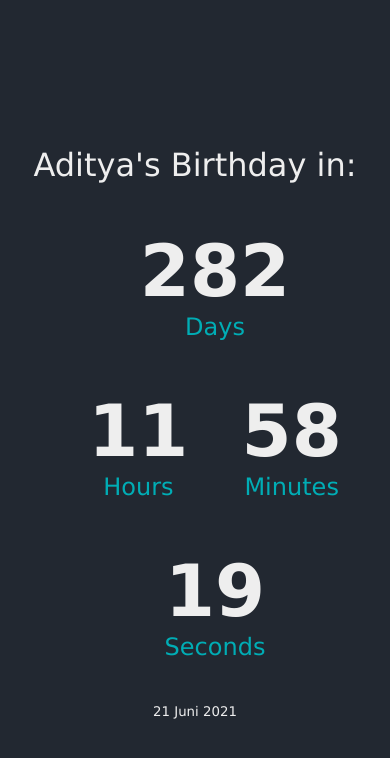
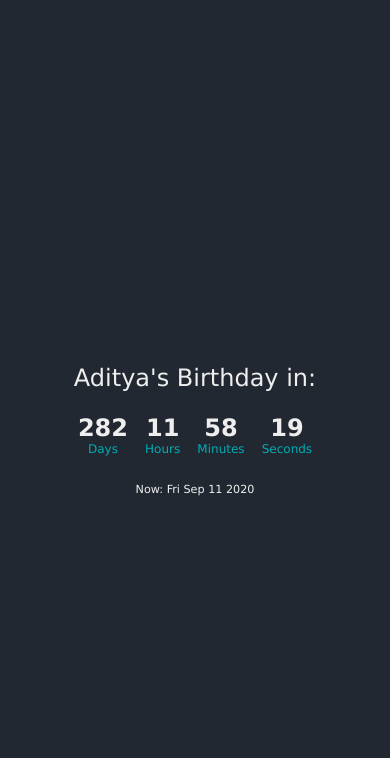
Before and after one commit to wastedkheed/simple-countdown-vuejs, a plain HTML site: page index.html in a window 390 px wide. Drawn offline with nearby package versions, Linux system fonts and the light colour scheme.

Commit message:
:tada: finish

```diff
--- a/app.js
+++ b/app.js
@@ -2,6 +2,7 @@ var app = new Vue({
 	el: "#app",
 	data: {
 		title: "Aditya's Birthday in:",
+		date: "",
 		bod: "",
 		days: "",
 		hours: "",
@@ -15,19 +16,15 @@ var app = new Vue({
 			const hour = minute * 60;
 			const day = hour * 24;
 
+			let date = new Date();
+			this.date = date.toDateString();
+
 			let that = this;
-
-			let current = new Date().getTime();
-			let bod = new Date("21 Juni " + new Date().getFullYear()).getTime();
-
-			let year =
-				(bod - current) / day < 0
-					? new Date().getFullYear() + 1
-					: new Date().getFullYear();
-
-			let nextBod = "21 Juni " + year;
-			that.bod = nextBod;
-			let countDown = new Date(nextBod).getTime();
+			let current = date.getTime();
+			let thisYear = date.getFullYear();
+			let bod = new Date("21 Juni " + thisYear).getTime();
+			let year = (bod - current) / day < 0 ? thisYear + 1 : thisYear;
+			let countDown = new Date("21 Juni " + year).getTime();
 
 			setInterval(function () {
 				let now = new Date().getTime();
--- a/index.html
+++ b/index.html
@@ -19,7 +19,7 @@
 			<li><span>{{minutes}}</span>minutes</li>
 			<li><span>{{seconds}}</span>seconds</li>
 		</ul>
-		<small>{{bod}}</small>
+		<small>Now: {{date}}</small>
 	</div>
 
 	<script src="https://cdn.jsdelivr.net/npm/vue@2.6.12"></script>
--- a/style.css
+++ b/style.css
@@ -15,9 +15,19 @@ h1 {
 	font-weight: normal;
 }
 
+ul {
+	display: block;
+	list-style-type: disc;
+	margin-block-start: 1em;
+	margin-block-end: 1em;
+	margin-inline-start: 0px;
+	margin-inline-end: 0px;
+	padding-inline-start: 0px;
+}
+
 li {
 	display: inline-block;
-	font-size: 1.5em;
+	font-size: 1.25rem;
 	list-style-type: none;
 	padding: 1em;
 	text-transform: capitalize;
@@ -28,6 +38,44 @@ li span {
 	color: #eeeeee;
 	text-align: center;
 	display: block;
-	font-size: 4.5rem;
+	font-size: 3rem;
 	font-weight: bold;
 }
+
+@media screen and (max-width: 992px) {
+	h1 {
+		font-size: 2rem;
+	}
+
+	li {
+		font-size: 1rem;
+		padding: 0.5em;
+	}
+
+	li span {
+		font-size: 2rem;
+	}
+
+	small {
+		font-size: 0.75rem;
+	}
+}
+
+@media screen and (max-width: 600px) {
+	h1 {
+		font-size: 1.5rem;
+	}
+
+	li {
+		font-size: 0.75rem;
+		padding: 0.5em;
+	}
+
+	li span {
+		font-size: 1.5rem;
+	}
+
+	small {
+		font-size: 0.7rem;
+	}
+}
```
